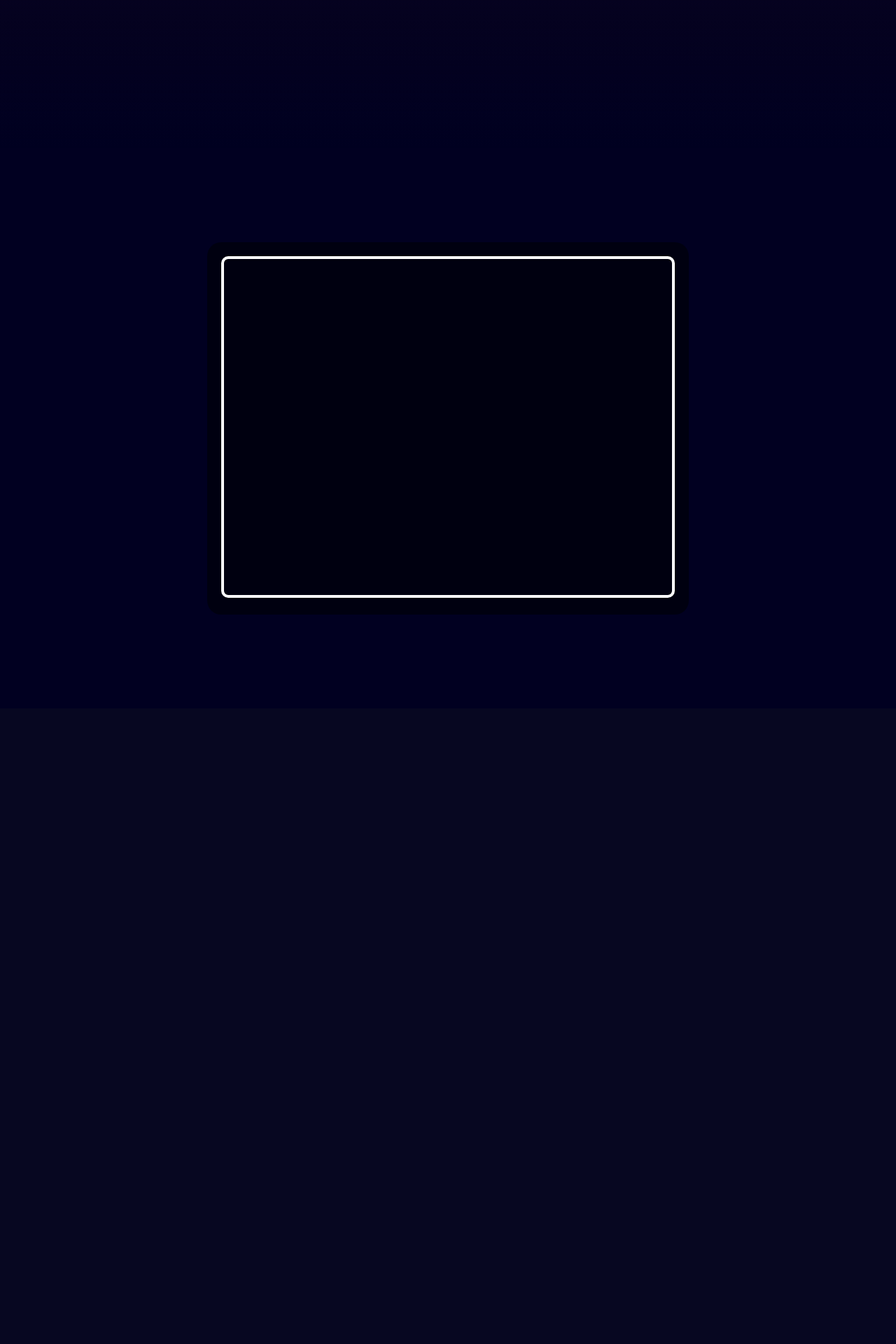
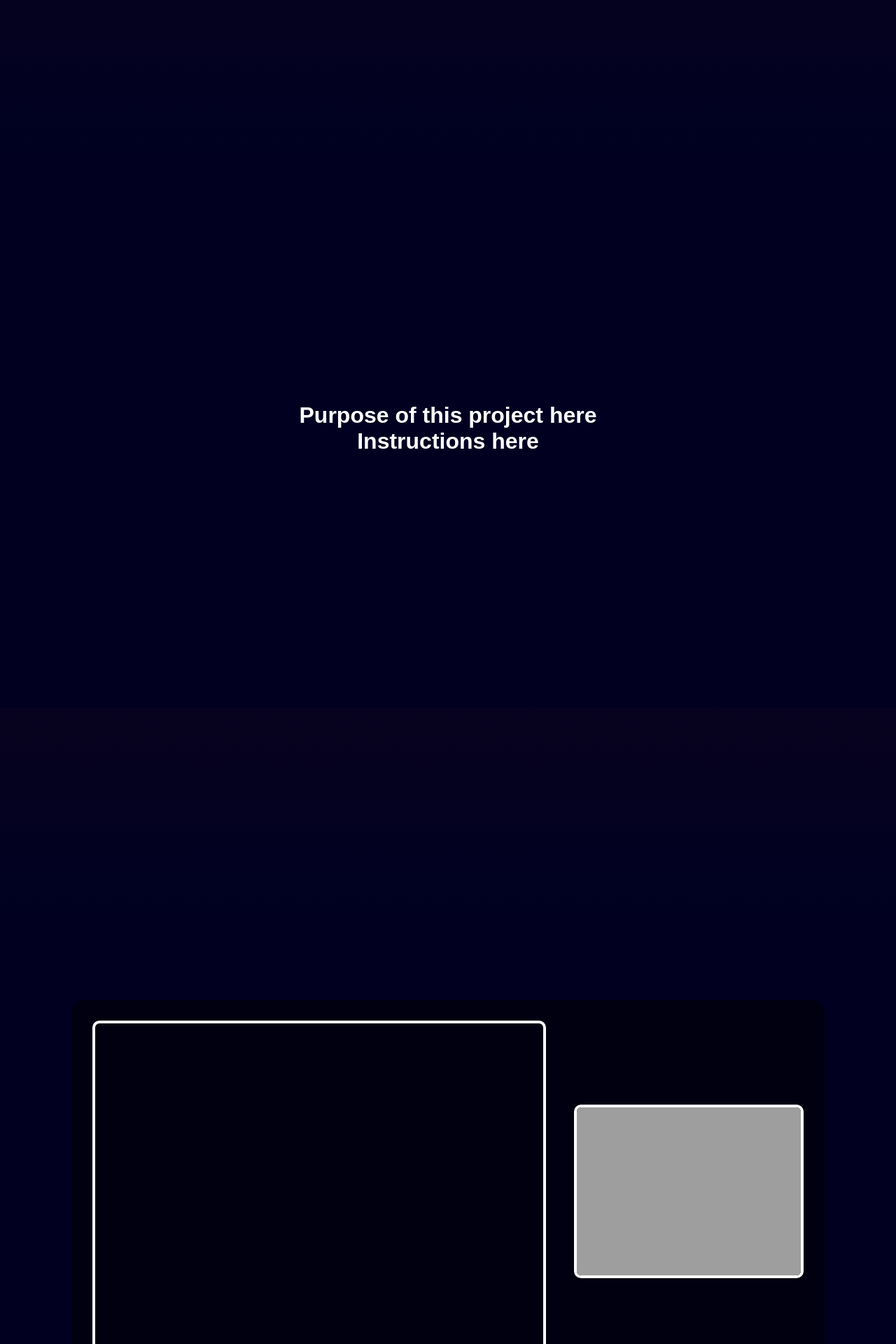
Before and after one commit to isliese/ASTRO-ASL, a Flask app: page / in a window 1280 px wide. Shown: the part 880-2800 px from the top of the page at 70% size. Before the commit the page ends 1758 px from the top, so only its background shows below. Run offline with Flask 3, Linux system fonts and the light colour scheme; grey boxes are pictures that could not be loaded.

Commit message:
Added Design to HomePage.html and

```diff
--- a/app.py
+++ b/app.py
@@ -2,10 +2,10 @@ from flask import Flask, render_template
 
 app = Flask(__name__)
 
-# Camera Test Page
+# Home Page
 @app.route('/')
 def index():
-    return render_template('CameraTest.html')
+    return render_template('HomePage.html')
 
 # Run
 if __name__ == '__main__':
--- a/templates/CameraTest.html
+++ b/templates/HomePage.html
@@ -13,6 +13,7 @@
       color: white;
       font-family: Arial, sans-serif;
       overflow-x: hidden;
+      scroll-behavior: smooth;
     }
 
     body::before {
@@ -46,8 +47,6 @@
       margin: 0 auto;
     }
 
-
-
     .section.hero h1, .section.hero h3 {
       transition: font-family 0.5s ease;
     }
@@ -60,17 +59,47 @@
     .section.hero h3 {
       font-size: 1.5rem;
       line-height: 1.6;
-      background-color: rgba(0, 0, 0, 0.4);
       padding: 10px 20px;
       border-radius: 10px;
       min-height: 5em;
     }
 
-    .camera-container {
+    .play-button {
+      width: 150px;
+      height: auto;
+      margin-top: -50px;
+      cursor: pointer;
+      transition: transform 0.3s ease;
+    }
+
+    .play-button:hover {
+      transform: scale(1.1);
+    }
+
+    .information {
+
+    }
+
+    .camera-and-target {
+      display: flex;
+      justify-content: center;
+      align-items: center;
+      gap: 40px;
       background: rgba(0, 0, 0, 0.5);
-      padding: 20px;
+      padding: 30px;
       border-radius: 20px;
-      margin: 0 auto;
+    }
+
+    .camera-container, .target-container {
+      padding: 0;
+      margin: 0;
+    }
+
+    .target-container img {
+      width: 320px;
+      height: 240px;
+      border: 4px solid white;
+      border-radius: 10px;
     }
 
     video {
@@ -83,28 +112,51 @@
   </style>
 </head>
 <body>
+
   <!-- First Section -->
   <div class="section hero">
     <h1 id="title"></h1>
     <h3 id="subtitle"></h3>
+    <img id="play-button" class="play-button" src="{{ url_for('static', filename='play_button.png') }}" alt="Play Button" />
   </div>
 
   <div class="divider"></div>
 
-  <!-- Section with Camera -->
-  <div class="section">
+  <div class="section" id="second-section">
+    <h1> Purpose of this project here<br>Instructions here
+      </h1>
+  </div>
+
+
+  <div class="divider"></div>
+
+  <!-- Third Section with Camera -->
+  <div class="section" id="third-section">
+    <div id="camera-text"></div>
+    <div id="target-text"></div>
+
+    <!-- Camera + Square Box Align Box -->
+    <div class="camera-and-target">
     <div class="camera-container">
       <video id="camera" autoplay></video>
     </div>
+    <div class="target-container">
+      <img src="{{ url_for('static', filename='target-square.png') }}" alt="Target Square" />
+    </div>
+  </div>
+  </div>
+
+  <div class="divider"></div>
+
+  <div class="section" id="fourth-section">
+    <h1>Developers</h1>
   </div>
 
   <script>
     // Text content for typing animation
     const titleText = "Welcome to _____";
     const subtitleLines = [
-      "Give application access",
-      "Turn on your camera",
-      "Let’s do it!"
+      "Experience how this can make our space better"
     ];
 
     const titleElement = document.getElementById("title");
@@ -137,13 +189,10 @@
           subtitleIndex = 0;
           setTimeout(typeSubtitle, 500);
         }
-      } else {
-        // Start changing fonts after subtitle typing is done
-        startFontCycle();
       }
     }
 
-    // Futuristic font list
+    // Font animation (optional, if you want to cycle fonts)
     const fonts = [
       "Orbitron, sans-serif",
       "'Rajdhani', sans-serif",
@@ -152,18 +201,16 @@
       "'Titillium Web', sans-serif"
     ];
 
-    // Start changing fonts at intervals
-    function startFontCycle() {
-      setInterval(() => {
-        const randomFont = fonts[Math.floor(Math.random() * fonts.length)];
-        titleElement.style.fontFamily = randomFont;
-      }, 1000);
-    }
+    // Scroll to third section when play button is clicked
+    document.getElementById('play-button').addEventListener('click', function () {
+      const thirdSection = document.getElementById('third-section');
+      thirdSection.scrollIntoView({ behavior: 'smooth' });
+    });
 
-    // Start title typing on page load
+    // Start title typing animation
     typeTitle();
 
-    // Enable and display user's camera
+    // Enable user's webcam
     navigator.mediaDevices.getUserMedia({ video: true })
       .then(stream => {
         const video = document.getElementById('camera');
```
Also changed, not shown: static/play_button.png (added).
